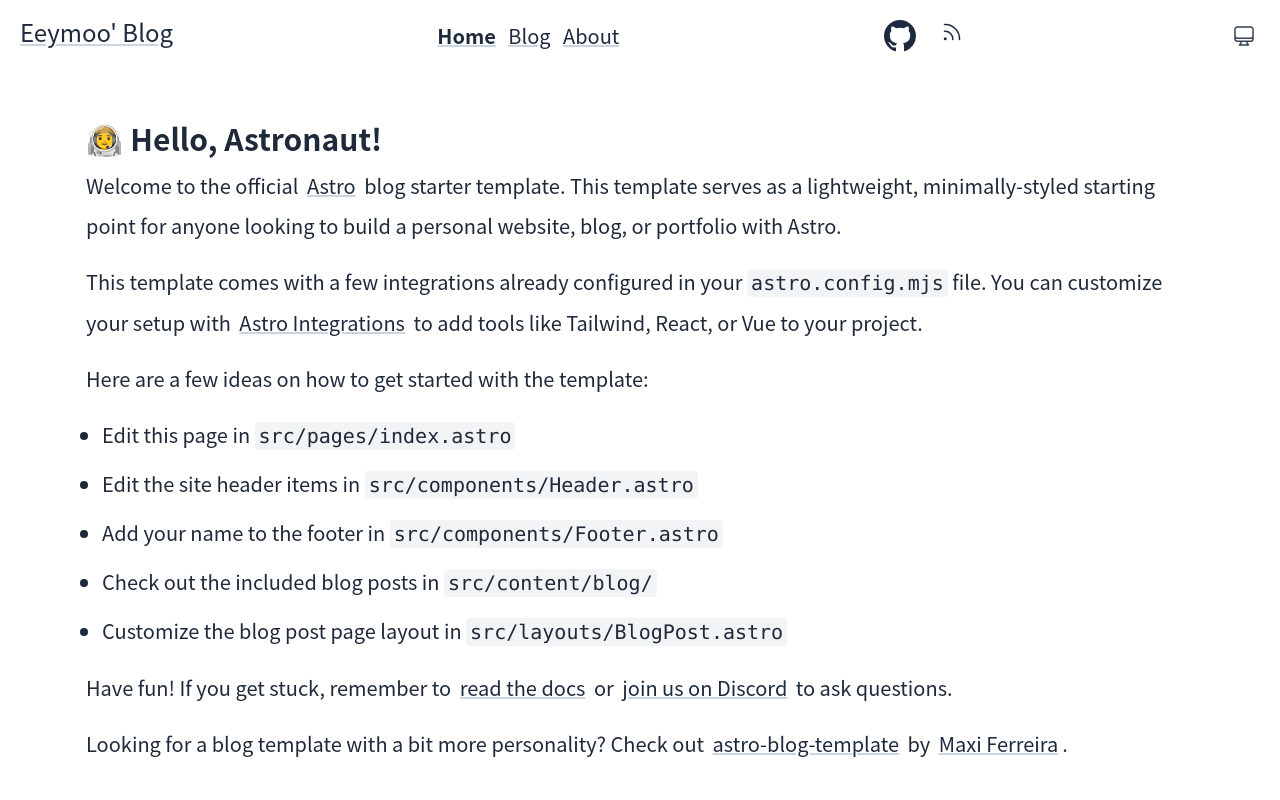
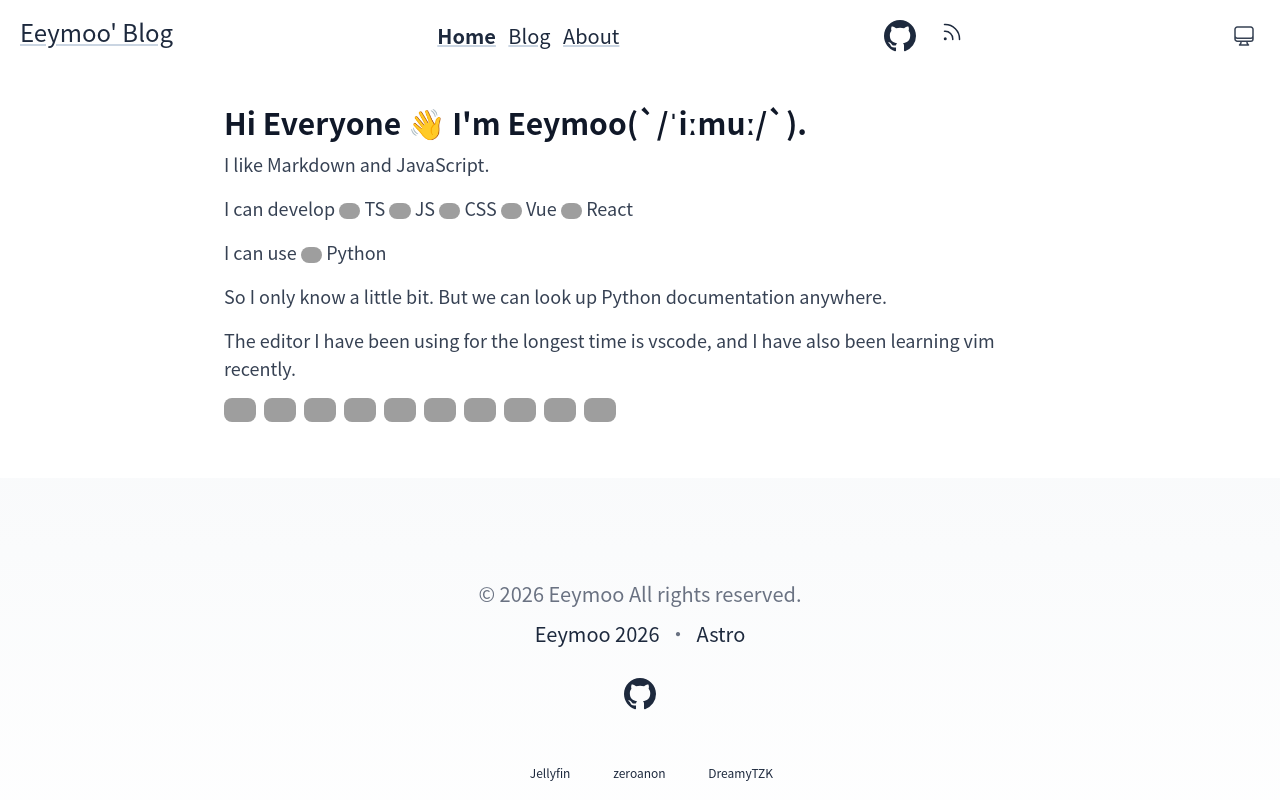
Before and after one commit to Eeymoo/obsidian2astro-template, an Astro site: page / in a window 1280 px wide. Shown: the top 800 px of the page. Built offline with nearby package versions, Linux system fonts and the light colour scheme; Astro itself is replaced by a stand-in of ours; grey boxes are pictures that could not be loaded.

Commit message:
feat: 更新首页内容，优化主题切换逻辑，调整样式和图标展示

```diff
--- a/src/pages/index.astro
+++ b/src/pages/index.astro
@@ -3,7 +3,7 @@
 import Footer from "../components/Footer.astro";
 import Header from "../components/Header.astro";
 import { SITE_DESCRIPTION, SITE_TITLE } from "../consts";
-import '../styles/global.css';
+import "../styles/global.css";
 ---
 
 <!doctype html>
@@ -12,56 +12,127 @@
     <BaseHead title={SITE_TITLE} description={SITE_DESCRIPTION} />
     <script>
       // 防止闪烁：在页面加载前设置主题
-      const savedTheme = localStorage.getItem('theme');
-      const prefersDark = window.matchMedia('(prefers-color-scheme: dark)').matches;
-      const isDark = savedTheme === 'dark' || (!savedTheme && prefersDark);
+      const savedTheme = localStorage.getItem("theme");
+      const prefersDark = window.matchMedia(
+        "(prefers-color-scheme: dark)"
+      ).matches;
+      const isDark = savedTheme === "dark" || (!savedTheme && prefersDark);
       if (isDark) {
-        document.documentElement.classList.add('dark');
+        document.documentElement.classList.add("dark");
       }
     </script>
   </head>
   <body>
     <Header />
-    <main class="w-full max-w-[1140px] mx-auto px-4 py-12">
-      <h1 class="text-5xl font-bold mb-6">🧑‍🚀 Hello, Astronaut!</h1>
-      <p class="mb-4">
-        Welcome to the official <a href="https://astro.build/" class="underline decoration-primary hover:decoration-primary hover:bg-primary/10 transition-colors rounded px-1">Astro</a> blog starter
-        template. This template serves as a lightweight, minimally-styled starting
-        point for anyone looking to build a personal website, blog, or portfolio with
-        Astro.
+    <main class="w-full max-w-4xl mx-auto p-8">
+      <h1 class="text-3xl font-bold text-gray-900 dark:text-white mb-4">
+        Hi Everyone 👋 I'm Eeymoo(`/ˈiːmuː/`).
+      </h1>
+      <p class="text-lg text-gray-700 dark:text-gray-300 mb-6">
+        I like Markdown and JavaScript.
       </p>
-      <p class="mb-4">
-        This template comes with a few integrations already configured in your
-        <code class="bg-gray-100 px-1 py-0.5 rounded text-gray-800">astro.config.mjs</code> file. You can customize your setup with
-        <a href="https://astro.build/integrations" class="underline decoration-primary hover:decoration-primary hover:bg-primary/10 transition-colors rounded px-1">Astro Integrations</a> to add tools
-        like Tailwind, React, or Vue to your project.
+      <p class="text-lg text-gray-700 dark:text-gray-300 mb-6">
+        I can develop
+        <img
+          class="h-4! inline-block!"
+          src="https://cdn.simpleicons.org/typescript?viewbox=auto"
+          alt="TypeScript"
+        />
+        <span>TS</span>
+        <img
+          class="h-4! inline-block!"
+          src="https://cdn.simpleicons.org/javascript?viewbox=auto"
+          alt="JavaScript"
+        />
+        <span>JS</span>
+        <img
+          class="h-4! inline-block!"
+          src="https://cdn.simpleicons.org/css?viewbox=auto"
+          alt="CSS"
+        />
+        <span>CSS</span>
+        <img
+          class="h-4! inline-block!"
+          src="https://cdn.simpleicons.org/vue.js?viewbox=auto"
+          alt="Vue"
+        />
+        <span>Vue</span>
+        <img
+          class="h-4! inline-block!"
+          src="https://cdn.simpleicons.org/react?viewbox=auto"
+          alt="React"
+        />
+        <span>React</span>
       </p>
-      <p class="mb-4">Here are a few ideas on how to get started with the template:</p>
-      <ul class="mb-4 space-y-2">
-        <li class="list-disc ml-4">Edit this page in <code class="bg-gray-100 px-1 py-0.5 rounded text-gray-800">src/pages/index.astro</code></li>
-        <li class="list-disc ml-4">
-          Edit the site header items in <code class="bg-gray-100 px-1 py-0.5 rounded text-gray-800">src/components/Header.astro</code>
-        </li>
-        <li class="list-disc ml-4">
-          Add your name to the footer in <code class="bg-gray-100 px-1 py-0.5 rounded text-gray-800">src/components/Footer.astro</code>
-        </li>
-        <li class="list-disc ml-4">
-          Check out the included blog posts in <code class="bg-gray-100 px-1 py-0.5 rounded text-gray-800">src/content/blog/</code>
-        </li>
-        <li class="list-disc ml-4">
-          Customize the blog post page layout in <code class="bg-gray-100 px-1 py-0.5 rounded text-gray-800">src/layouts/BlogPost.astro</code>
-        </li>
-      </ul>
-      <p class="mb-4">
-        Have fun! If you get stuck, remember to
-        <a href="https://docs.astro.build/" class="underline decoration-primary hover:decoration-primary hover:bg-primary/10 transition-colors rounded px-1">read the docs</a>
-        or <a href="https://astro.build/chat" class="underline decoration-primary hover:decoration-primary hover:bg-primary/10 transition-colors rounded px-1">join us on Discord</a> to ask questions.
+      <p class="text-lg text-gray-700 dark:text-gray-300 mb-6">
+        I can use
+        <img
+          class="h-4! inline-block!"
+          src="https://cdn.simpleicons.org/python?viewbox=auto"
+          alt="Python"
+        />
+        <span>Python</span>
       </p>
-      <p class="mb-4">
-        Looking for a blog template with a bit more personality? Check out
-        <a href="https://github.com/Charca/astro-blog-template" class="underline decoration-primary hover:decoration-primary hover:bg-primary/10 transition-colors rounded px-1">astro-blog-template</a>
-        by <a href="https://twitter.com/Charca" class="underline decoration-primary hover:decoration-primary hover:bg-primary/10 transition-colors rounded px-1">Maxi Ferreira</a>.
+      <p class="text-lg text-gray-700 dark:text-gray-300 mb-6">
+        So I only know a little bit. But we can look up Python documentation
+        anywhere.
       </p>
+      <p class="text-lg text-gray-700 dark:text-gray-300 mb-6">
+        The editor I have been using for the longest time is vscode, and I have
+        also been learning vim recently.
+      </p>
+      <div class="flex space-x-2 mb-6">
+        <img
+          class="h-6!"
+          src="https://cdn.simpleicons.org/typescript?viewbox=auto"
+          alt="TypeScript"
+        />
+        <img
+          class="h-6!"
+          src="https://cdn.simpleicons.org/javascript?viewbox=auto"
+          alt="JavaScript"
+        />
+        <img
+          class="h-6!"
+          src="https://cdn.simpleicons.org/css?viewbox=auto"
+          alt="CSS"
+        />
+        <img
+          class="h-6!"
+          src="https://cdn.simpleicons.org/vue.js?viewbox=auto"
+          alt="Vue"
+        />
+        <img
+          class="h-6!"
+          src="https://cdn.simpleicons.org/react?viewbox=auto"
+          alt="React"
+        />
+        <img
+          class="h-6!"
+          src="https://cdn.simpleicons.org/python?viewbox=auto"
+          alt="Python"
+        />
+        <img
+          class="h-6!"
+          src="https://cdn.simpleicons.org/rss?viewbox=auto"
+          alt="RSS"
+        />
+        <img
+          class="h-6!"
+          src="https://cdn.simpleicons.org/ubuntu?viewbox=auto"
+          alt="Ubuntu"
+        />
+        <img
+          class="h-6!"
+          src="https://cdn.simpleicons.org/debian?viewbox=auto"
+          alt="Debian"
+        />
+        <img
+          class="h-6!"
+          src="https://cdn.simpleicons.org/rust?viewbox=auto"
+          alt="Rust"
+        />
+      </div>
     </main>
     <Footer />
   </body>
```
